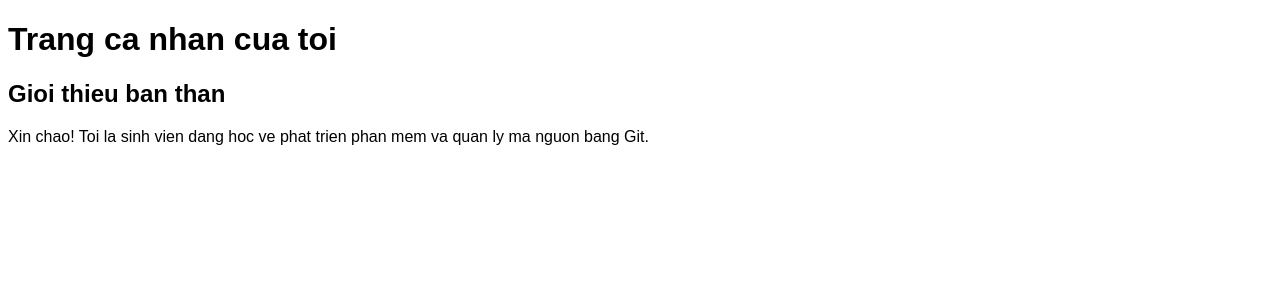
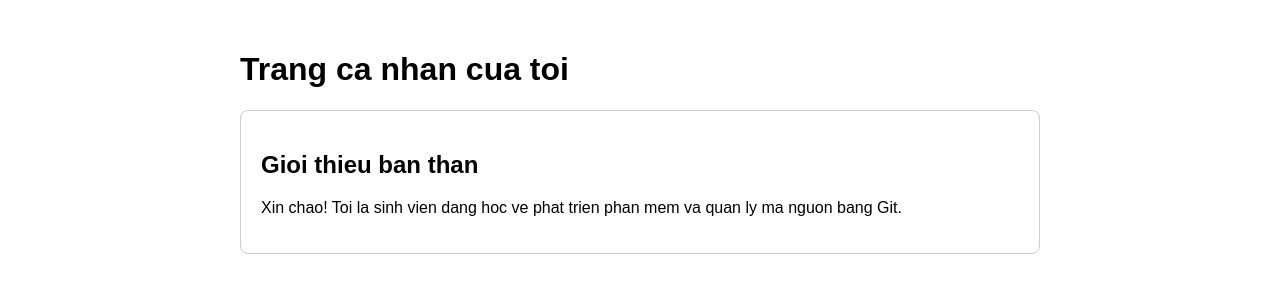
Before and after one commit to truong256/personal-introduction, a plain HTML site: page index.html in a window 1280 px wide. Drawn offline with Linux system fonts and the light colour scheme.

Commit message:
Style introduction section

```diff
--- a/style.css
+++ b/style.css
@@ -1,3 +1,12 @@
 body {
     font-family: Arial, sans-serif;
+    max-width: 800px;
+    margin: auto;
+    padding: 30px;
 }
+
+.introduction {
+    padding: 20px;
+    border: 1px solid #ccc;
+    border-radius: 8px;
+}
```
